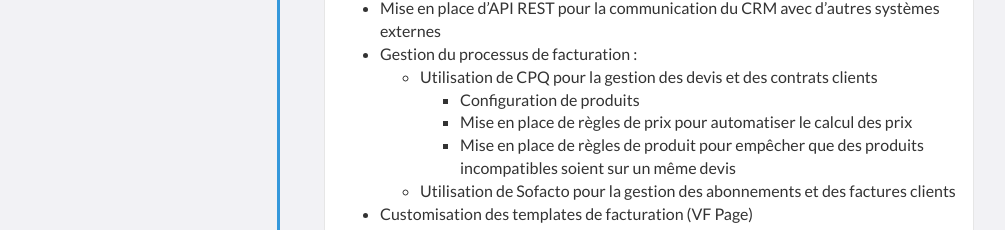
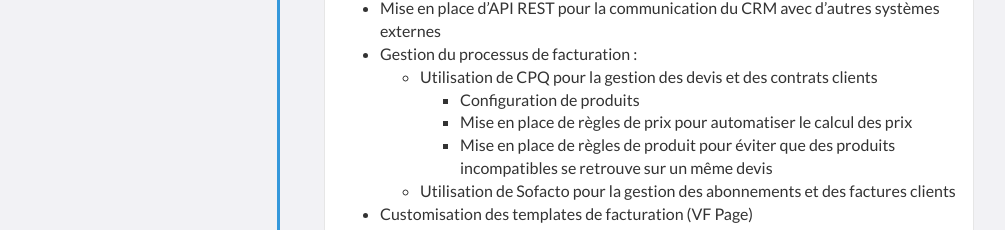
Before and after one commit to NgomDibocor/portfolio, a website: page index.html in a window 1280 px wide. Shown: the part 1683-1913 px from the top of the page, without its empty margins (166-1171 px from the left). Drawn offline with nearby package versions, Linux system fonts and the light colour scheme.

Commit message:
Update index.html

```diff
--- a/index.html
+++ b/index.html
@@ -103,7 +103,7 @@
 				    <ul>
 					    <li>Configuration de produits </li>
 					    <li>Mise en place de règles de prix pour automatiser le calcul des prix</li>
-					    <li>Mise en place de règles de produit pour empêcher que des produits incompatibles soient sur un même devis</li>
+					    <li>Mise en place de règles de produit pour éviter que des produits incompatibles se retrouve sur un même devis</li>
 				    </ul>
                                 <li>Utilisation de Sofacto pour la gestion des abonnements et des factures clients</li>
                             </ul>
```
